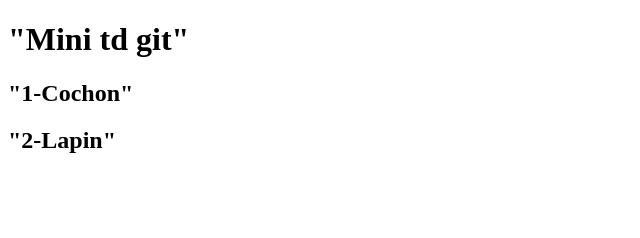
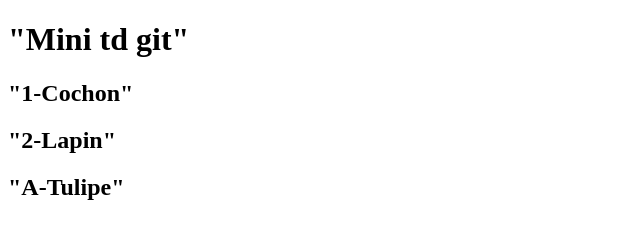
Before and after one commit to Octo1312/commitland, a plain HTML site: page index.html in a window 1280 px wide. Shown: the whole page, without its empty margins (0-640 px from the left). Drawn offline with Linux system fonts and the light colour scheme.

Commit message:
[Branch Tulipe] h2 A-Tulipe

```diff
--- a/index.html
+++ b/index.html
@@ -10,5 +10,6 @@
     <h1>"Mini td git"</h1>
     <h2>"1-Cochon"</h2>
     <h2>"2-Lapin"</h2>
+    <h2>"A-Tulipe"</h2>
 </body>
 </html>
```
